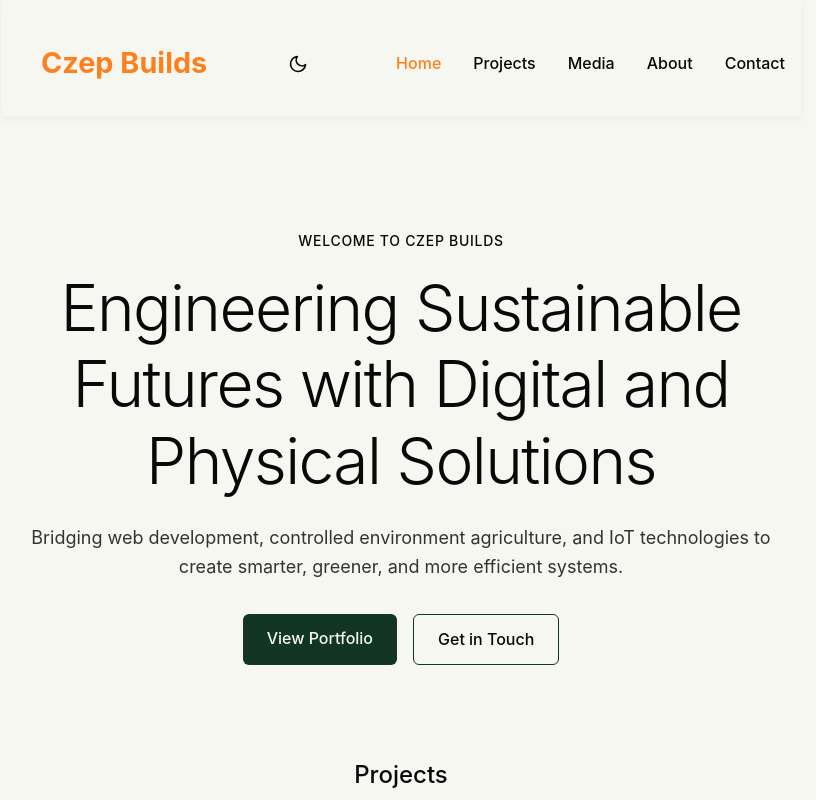
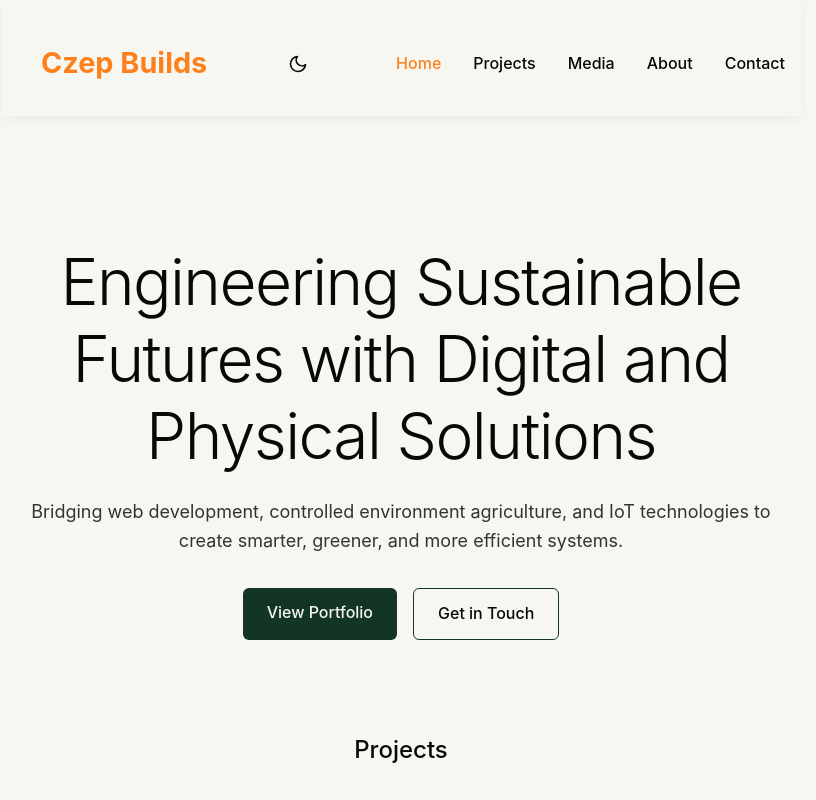
Before and after one commit to alectime/czepbuilds, a React (Vite) app in the folder frontend/: page / in a window 1280 px wide. Shown: the top 800 px of the page, without its empty margins (239-1055 px from the left). Built offline with nearby package versions, Linux system fonts and the light colour scheme.

Commit message:
Remove 'Welcome to Czep Builds' pre-heading from homepage

```diff
--- a/frontend/src/components/ParallaxHomePage.tsx
+++ b/frontend/src/components/ParallaxHomePage.tsx
@@ -75,23 +75,6 @@ const ParallaxHomePage = () => {
         {/* Hero Section */}
         <section style={{ maxWidth: '1200px', margin: '0 auto', padding: '0 1rem', marginBottom: '6rem' }}>
           <div style={{ maxWidth: '768px', margin: '0 auto', textAlign: 'center' }}>
-            <span
-              className="animate-fade-in"
-              style={{
-                display: 'inline-block',
-                fontSize: '0.875rem',
-                fontWeight: 500,
-                color: 'var(--text-color, #123524)',
-                letterSpacing: '0.05em',
-                textTransform: 'uppercase',
-                opacity: 0,
-                animationDelay: '0.3s',
-                animationFillMode: 'forwards',
-                transition: 'color 0.3s ease'
-              }}
-            >
-              Welcome to Czep Builds
-            </span>
             <h1
               className="animate-fade-in"
               style={{
```
